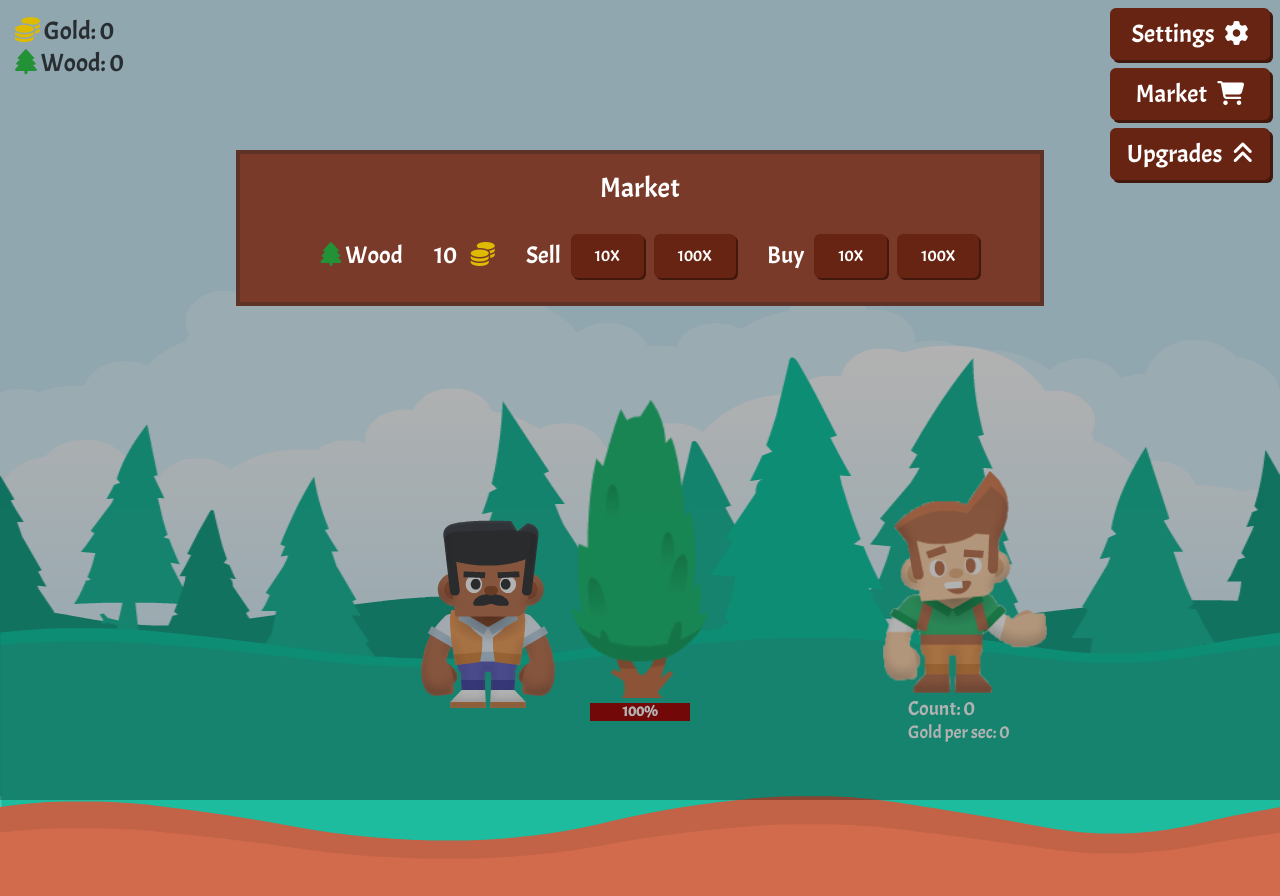
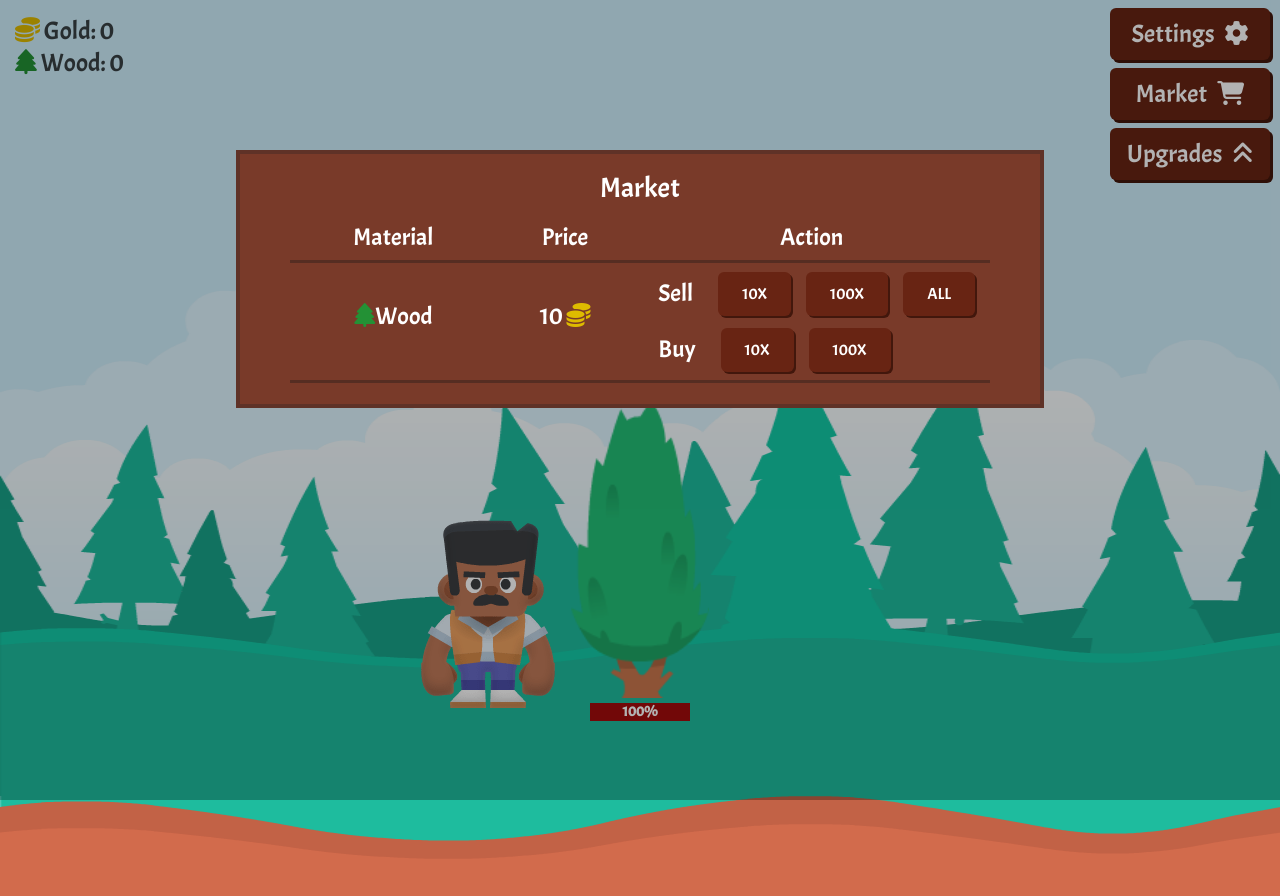
Before and after one commit to jakubfalenczyk/infinite-clicker, a React (Create React App) app in the folder infinite-clicker-app/: page / in a window 1280 px wide. Both pictures are taken after a click on the element "Market". Shown: the top 896 px of the page. Built offline with nearby package versions, Linux system fonts and the light colour scheme.

Commit message:
generalizing market ui

```diff
--- /dev/null
+++ b/infinite-clicker-app/src/common/marketPrices.ts
@@ -0,0 +1,5 @@
+import { Materials } from "gameState/player/model";
+
+export const marketPrices: Record<keyof Materials, number> = {
+  "wood": 10,
+}
--- a/infinite-clicker-app/src/components/AutoGatherers/Helper/index.tsx
+++ b/infinite-clicker-app/src/components/AutoGatherers/Helper/index.tsx
@@ -9,10 +9,12 @@ const Helper = () => {
   const goldPerSec = upgrades.woodcutters * woodcuttersUpgrade!.goldPerSec
 
   return (
-    <div className="helper">
-      <div className="count">Count: {upgrades.woodcutters}</div>
-      <div className="goldPerSec">Gold per sec: {goldPerSec}</div>
-    </div>
+    upgrades.woodcutters > 0
+      ? <div className="helper">
+          <div className="count">Woodcutters: {upgrades.woodcutters}</div>
+          <div className="gps"> [{goldPerSec} gold/s]</div>
+        </div>
+      : null
   )
 }
 
--- a/infinite-clicker-app/src/components/AutoGatherers/Helper/styles.scss
+++ b/infinite-clicker-app/src/components/AutoGatherers/Helper/styles.scss
@@ -7,24 +7,26 @@ $base-position: 0px -30px;
   width: 220px;
   margin: auto;
   position: relative;
-  top: -500px;
-  left: 300px;
+  top: -520px;
+  left: 350px;
   animation: helperCut 15s steps(1, start) infinite;
 
   .count {
     color: white;
     font-size: 20px;
-    top: 240px;
-    left: 78px;
+    top: 245px;
+    left: 10px;
     position: relative;
+    text-align: center;
   }
 
-  .goldPerSec {
+  .gps {
+    text-align: center;
     color: white;
-    font-size: 18px;
-    top: 240px;
-    left: 78px;
+    font-size: 20px;
+    top: 245px;
     position: relative;
+    left: 10px;
   }
 }
 
--- a/infinite-clicker-app/src/components/GameModal/styles.scss
+++ b/infinite-clicker-app/src/components/GameModal/styles.scss
@@ -57,4 +57,5 @@
   right: 0;
   bottom: 0;
   background-color: rgba(0, 0, 0, 0.3);
+  z-index: 2;
 }
--- /dev/null
+++ b/infinite-clicker-app/src/components/UserInterface/components/Market/components/Buy.tsx
@@ -0,0 +1,26 @@
+import React from "react"
+import Button from "components/GameModal/components/Button"
+
+interface BuyProps {
+  action: (count: number) => void
+}
+
+const Buy = (props: BuyProps) => {
+  const { action } = props
+
+  return (
+    <div className="row">
+      <div className="label">Buy</div>
+      <div className="marketActions">
+        <Button onClick={() => action(10)}>
+          10x
+        </Button>
+        <Button onClick={() => action(100)}>
+          100x
+        </Button>
+      </div>
+    </div>
+  )
+}
+
+export default Buy
--- /dev/null
+++ b/infinite-clicker-app/src/components/UserInterface/components/Market/components/MarketItem.tsx
@@ -0,0 +1,39 @@
+import React from "react"
+import { marketPrices } from "common/marketPrices"
+import { Materials } from "gameState/player/model"
+import Sell from "./Sell"
+import Buy from "./Buy"
+
+interface MarketItemProps {
+  icon: JSX.Element
+  material: keyof Materials
+  sell: (count?: number) => void
+  buy: (count: number) => void
+}
+
+const MarketItem = (props: MarketItemProps) => {
+  const { icon, material, sell, buy } = props
+
+  return (
+    <div className="marketRow">
+      <div className="materialCell">
+        <div className="label">
+          {icon}<span className="materialName">{material}</span>
+        </div>
+      </div>
+      <div className="priceCell">
+        <div className="label">
+        {marketPrices[material]} <i className="fas fa-coins"></i>
+        </div>
+      </div>
+      <div className="actionsCell">
+        <div>
+          <Sell action={count => sell(count)}/>
+          <Buy action={count => buy(count)}/>
+        </div>
+      </div>
+    </div>
+  )
+}
+
+export default MarketItem
--- /dev/null
+++ b/infinite-clicker-app/src/components/UserInterface/components/Market/components/Sell.tsx
@@ -0,0 +1,29 @@
+import React from "react"
+import Button from "components/GameModal/components/Button"
+
+interface SellProps {
+  action: (count?: number) => void
+}
+
+const Sell = (props: SellProps) => {
+  const { action } = props
+
+  return (
+    <div className="row">
+      <div className="label">Sell</div>
+      <div className="marketActions">
+        <Button onClick={() => action(10)}>
+          10x
+        </Button>
+        <Button onClick={() => action(100)}>
+          100x
+        </Button>
+        <Button onClick={() => action()}>
+          All
+        </Button>
+      </div>
+    </div>
+  )
+}
+
+export default Sell
--- a/infinite-clicker-app/src/components/UserInterface/components/Market/index.tsx
+++ b/infinite-clicker-app/src/components/UserInterface/components/Market/index.tsx
@@ -2,9 +2,9 @@ import React, { useState } from "react"
 import "./styles.scss"
 import GameModal from "components/GameModal"
 import { useGameState } from "gameState"
-import Button from "components/GameModal/components/Button"
-
-const woodPrice = 10
+import { Materials } from "gameState/player/model"
+import { marketPrices } from "common/marketPrices"
+import MarketItem from "./components/MarketItem"
 
 const Market = () => {
   const [isOpen, setIsOpen] = useState(false)
@@ -12,25 +12,29 @@ const Market = () => {
   const onClose = () => setIsOpen(false)
   const { player } = useGameState()
 
-  const sellWood = (sold: number) => {
-    if (sold > player.wood)
+  const sell = (material: keyof Materials, sold?: number) => {
+    let soldMaterials = sold || player[material]
+
+    if (soldMaterials > player.wood) {
       return
+    }
 
     player.updateState({
       ...player,
-      wood: player.wood - sold,
-      gold: player.gold + sold * woodPrice,
+      [material]: player[material] - soldMaterials,
+      gold: player.gold + soldMaterials * marketPrices[material],
     })
   }
 
-  const buyWood = (bought: number) => {
-    if (bought * woodPrice > player.gold)
+  const buy = (material: keyof Materials, bought: number) => {
+    if (bought * marketPrices[material] > player.gold) {
       return
+    }
 
     player.updateState({
       ...player,
-      wood: player.wood + bought,
-      gold: player.gold - bought * woodPrice,
+      [material]: player[material] + bought,
+      gold: player.gold - bought * marketPrices[material],
     })
   }
 
@@ -48,36 +52,23 @@ const Market = () => {
         isOpen={isOpen}
         onClose={onClose}
       >
-        <div className="marketRow">
-          <div className="marketCell">
-            <div className="label">
-              <i className="fas fa-tree"></i> Wood
-            </div>
+        <div className="header">
+          <div className="materialCell">
+              Material
           </div>
-          <div className="marketCell">
-            <div className="label">
-            {woodPrice} <i className="fas fa-coins"></i>
-            </div>
+          <div className="priceCell">
+              Price
           </div>
-          <div className="marketCell">
-            <div className="label">Sell</div>
-            <Button onClick={() => sellWood(10)}>
-              10x
-            </Button>
-            <Button onClick={() => sellWood(100)}>
-              100x
-            </Button>
-          </div>
-          <div className="marketCell">
-            <div className="label">Buy</div>
-            <Button onClick={() => buyWood(10)}>
-              10x
-            </Button>
-            <Button onClick={() => buyWood(100)}>
-              100x
-          </Button>
+          <div className="actionsCell">
+              Action
           </div>
         </div>
+        <MarketItem
+          icon={<i className="fas fa-tree"></i>}
+          material="wood"
+          sell={count => sell("wood", count)}
+          buy={count => buy("wood", count)}
+        />
       </GameModal>
     </>
   )
--- a/infinite-clicker-app/src/components/UserInterface/components/Market/styles.scss
+++ b/infinite-clicker-app/src/components/UserInterface/components/Market/styles.scss
@@ -1,6 +1,49 @@
 .marketModal {
   width: 800px;
   font-size: 24px;
+
+  .header {
+    display: flex;
+  }
+
+  .materialCell, .priceCell, .actionsCell {
+    display: flex;
+    align-items: center;
+    justify-content: center;
+    padding-bottom: 8px;
+    box-shadow: 0px 3px 0px #562d22;
+  }
+
+  .actionsCell {
+    .row {
+
+      display: flex;
+      margin-left: 10px;
+
+      .label {
+        margin-top: 18px;
+        margin-right: 10px;
+      }
+    }
+
+    .marketActions {
+      .gameModalButton {
+        margin-left: 15px;
+      }
+    }
+  }
+
+  .materialCell {
+    flex: 1 1 150px;
+  }
+
+  .priceCell {
+    flex: 1 1 80px;
+  }
+
+  .actionsCell {
+    flex: 1 1 300px;
+  }
 
   .marketRow {
     display: flex;
@@ -14,16 +57,8 @@
       color: #debb00;
     }
 
-    .marketCell {
-      display: flex;
-
-      * {
-        margin-left: 10px;
-      }
-    }
-
-    .label {
-      margin-top: 18px;
+    .materialName {
+      text-transform: capitalize;
     }
   }
 }
--- a/infinite-clicker-app/src/components/UserInterface/components/Upgrades/index.tsx
+++ b/infinite-clicker-app/src/components/UserInterface/components/Upgrades/index.tsx
@@ -39,7 +39,7 @@ const Upgrades = () => {
       </div>
       <GameModal
         className="upgradesModal"
-        title="Market"
+        title="Upgrades"
         isOpen={isOpen}
         onClose={onClose}
       >
--- a/infinite-clicker-app/src/gameState/player/model.ts
+++ b/infinite-clicker-app/src/gameState/player/model.ts
@@ -1,7 +1,10 @@
 import _ from "lodash"
 
-export interface PlayerState {
+export interface Materials {
   wood: number
+}
+
+export interface PlayerState extends Materials {
   gold: number
   axeDamage: number
 }
```
